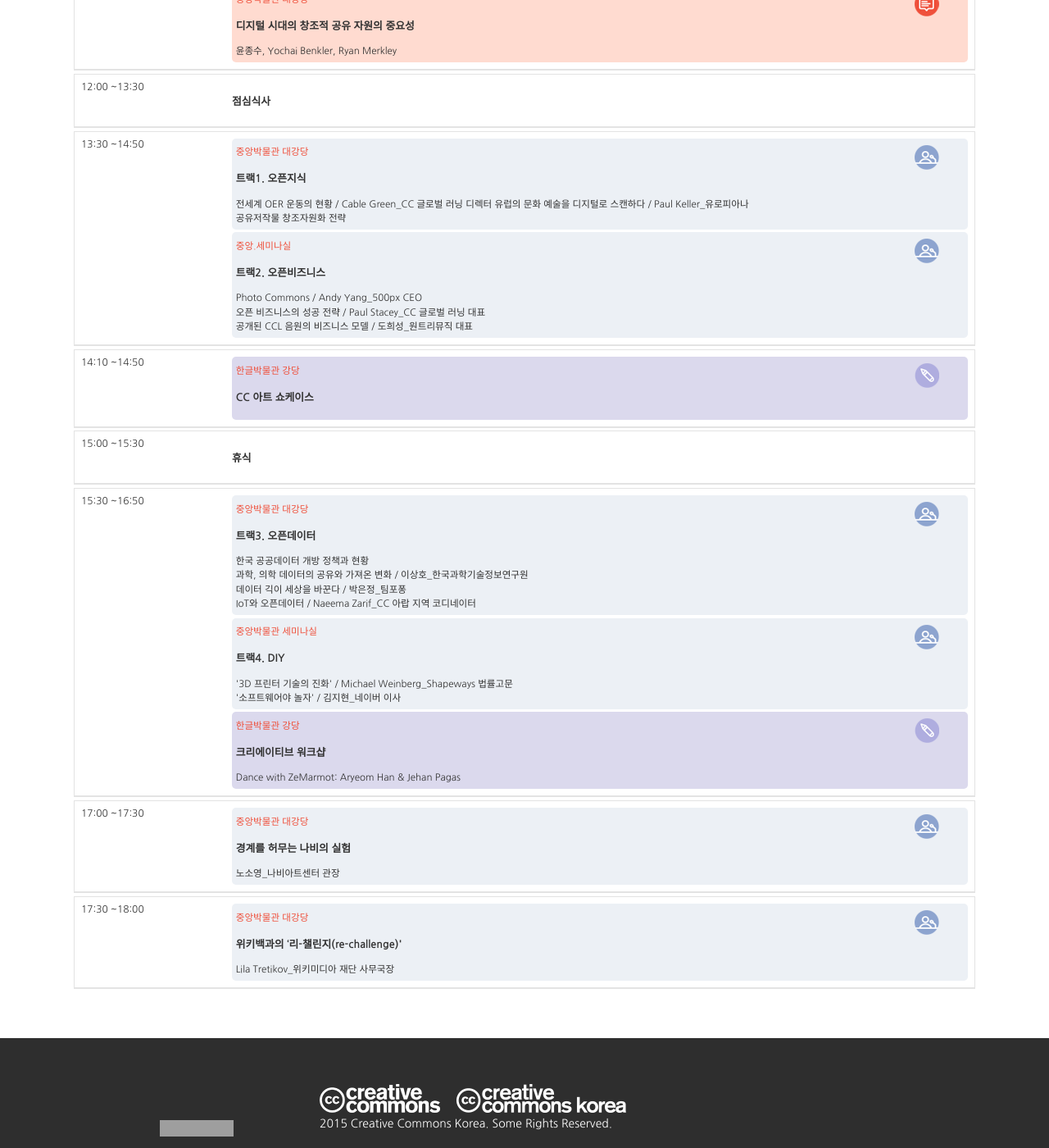
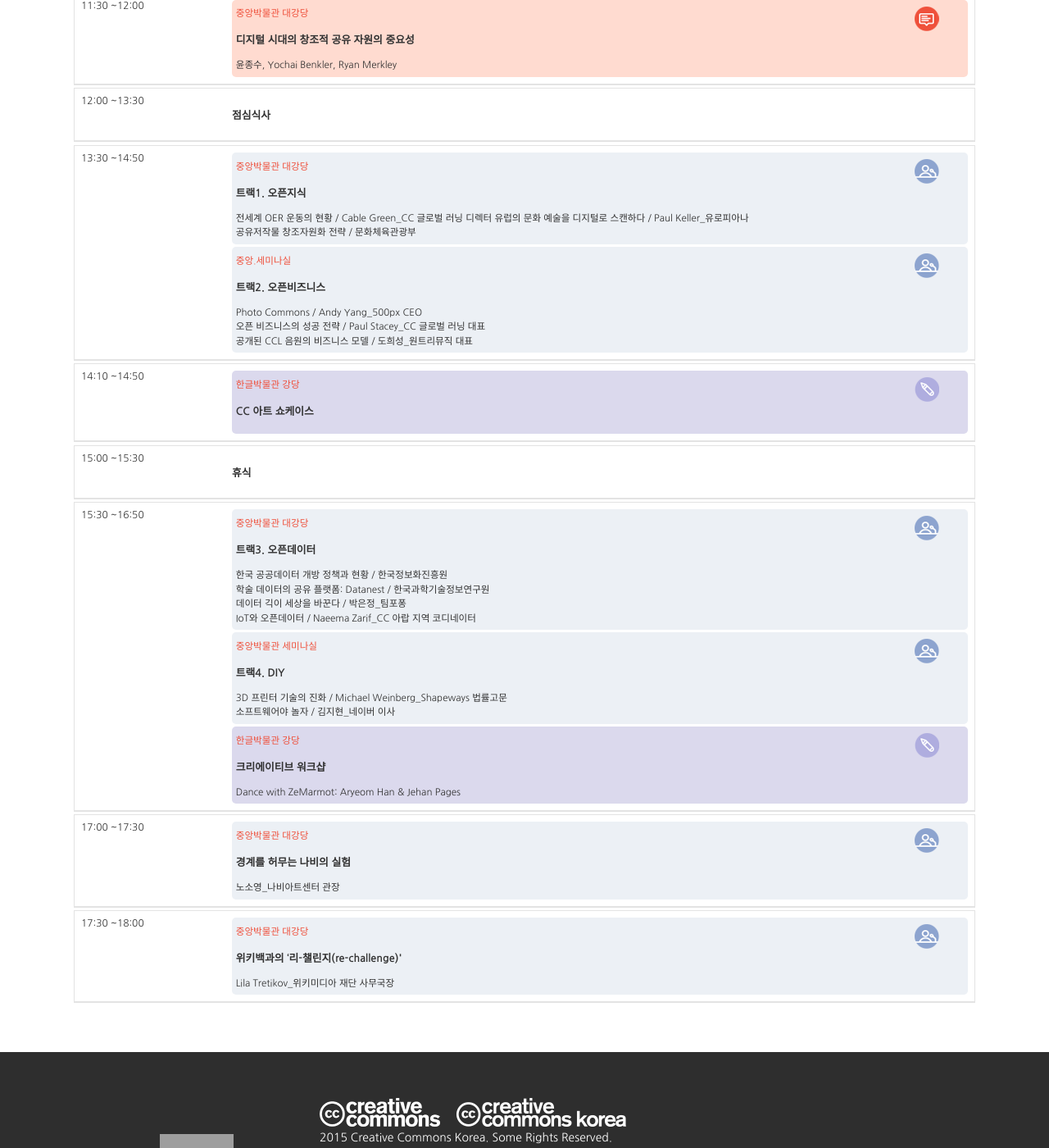
Before and after one commit to creativecommonskorea/2015-global-summit, a Jekyll site: the page built from programs_mobile.html, in a window 1280 px wide and 1400 px high, scrolled down 1248 px. Shown: the whole window at 82% size. Built offline with Jekyll 4.4.1, drawn with Linux system fonts in a browser that asks for light colours; nearby versions of some CDN libraries; some of the changed text lies outside the part shown; grey boxes are pictures that could not be loaded.

Commit message:
Update day15_programs.yml

```diff
--- a/_data/day15_programs.yml
+++ b/_data/day15_programs.yml
@@ -8,13 +8,15 @@
   sessions:
     - title: "인사말"
       detail: >
-        서정욱_CCKorea 이사장
+        서정욱_CC Korea 이사장
       location: "중앙박물관 대강당"
       box: lightblue
 
 - time: "10:10 ~10:30"
   sessions:
     - title: "축사"
+      detail: >
+        Private Internet Access
       location: "중앙박물관 대강당"
       box: lightblue
 
@@ -22,13 +24,13 @@
   sessions:
     - title: "크리에이티브 커먼즈를 재정의하다"
       detail: >
-        윤종수_CCKorea 프로젝트 리드
+        윤종수_CC Korea 프로젝트 리드
       location: "중앙박물관 대강당"
       box: lightblue
 
 - time: "11:00 ~11:30"
   sessions:
-    - title: "커먼즈 개념과 자본주의의 미래"
+    - title: "공유와 자본주의의 미래"
       detail: >
         Yochai Benkler_하버드 로스쿨 교수
       location: "중앙박물관 대강당"
@@ -52,7 +54,7 @@
       detail: >
         전세계 OER 운동의 현황 / Cable Green_CC 글로벌 러닝 디렉터
         유럽의 문화 예술을 디지털로 스캔하다 / Paul Keller_유로피아나<br>
-        공유저작물 창조자원화 전략
+        공유저작물 창조자원화 전략 / 문화체육관광부
       location: "중앙박물관 대강당"
       box: lightblue
     - title: "트랙2. 오픈비즈니스"
@@ -77,22 +79,22 @@
   sessions:
     - title: "트랙3. 오픈데이터"
       detail: >
-        한국 공공데이터 개방 정책과 현황<br>
-        과학, 의학 데이터의 공유와 가져온 변화 / 이상호_한국과학기술정보연구원 <br>
+        한국 공공데이터 개방 정책과 현황 / 한국정보화진흥원<br>
+        학술 데이터의 공유 플랫폼: Datanest / 한국과학기술정보연구원 <br>
         데이터 긱이 세상을 바꾼다 / 박은정_팀포퐁 <br>
         IoT와 오픈데이터 / Naeema Zarif_CC 아랍 지역 코디네이터
       location: "중앙박물관 대강당"
       box: lightblue
     - title: "트랙4. DIY"
       detail: >
-        '3D 프린터 기술의 진화' / Michael Weinberg_Shapeways 법률고문 <br>
-        '소프트웨어야 놀자' / 김지현_네이버 이사
+        3D 프린터 기술의 진화 / Michael Weinberg_Shapeways 법률고문 <br>
+        소프트웨어야 놀자 / 김지현_네이버 이사
       location: "중앙박물관 세미나실"
       box: lightblue
 
     - title: "크리에이티브 워크샵"
       detail: >
-        Dance with ZeMarmot: Aryeom Han & Jehan Pagas
+        Dance with ZeMarmot: Aryeom Han & Jehan Pages
       location: "한글박물관 강당"
       box: lightpurple
 
```
